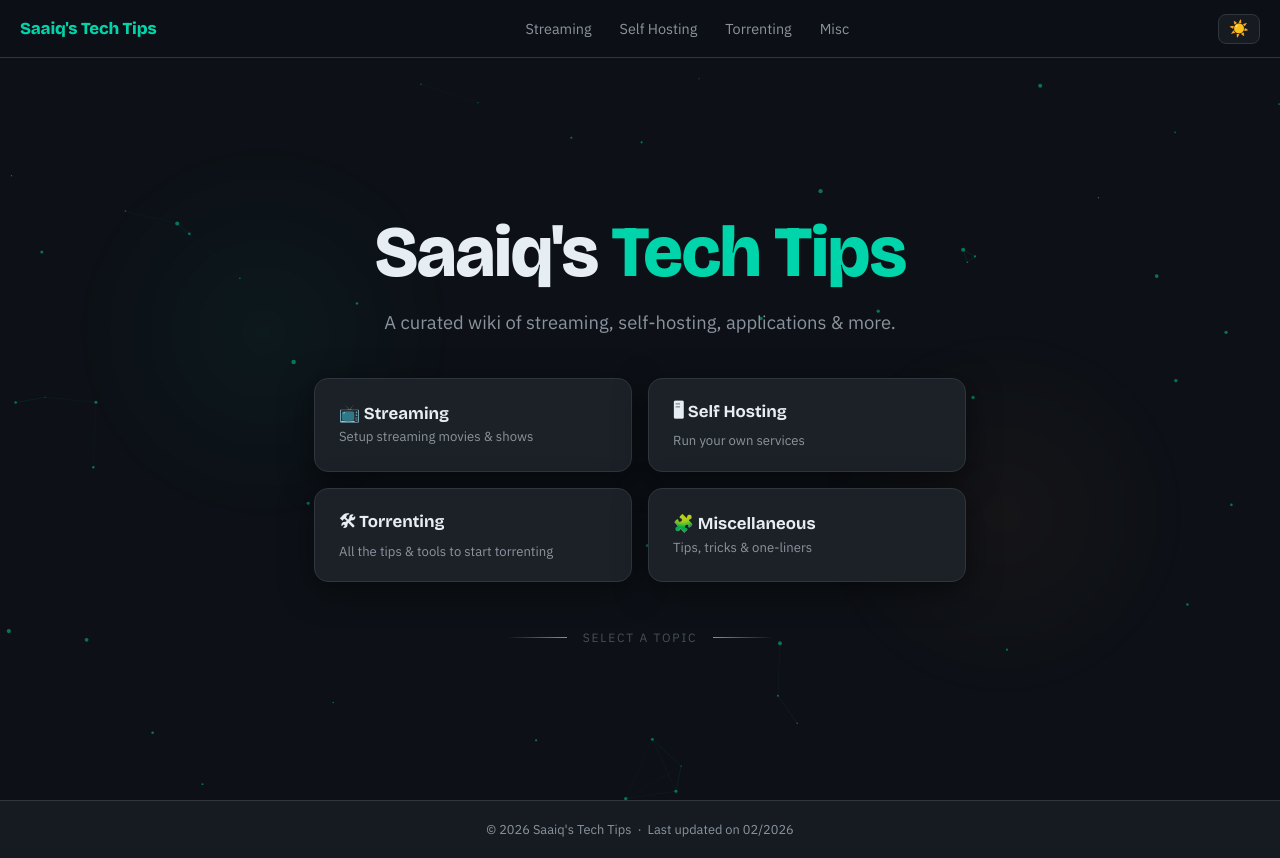
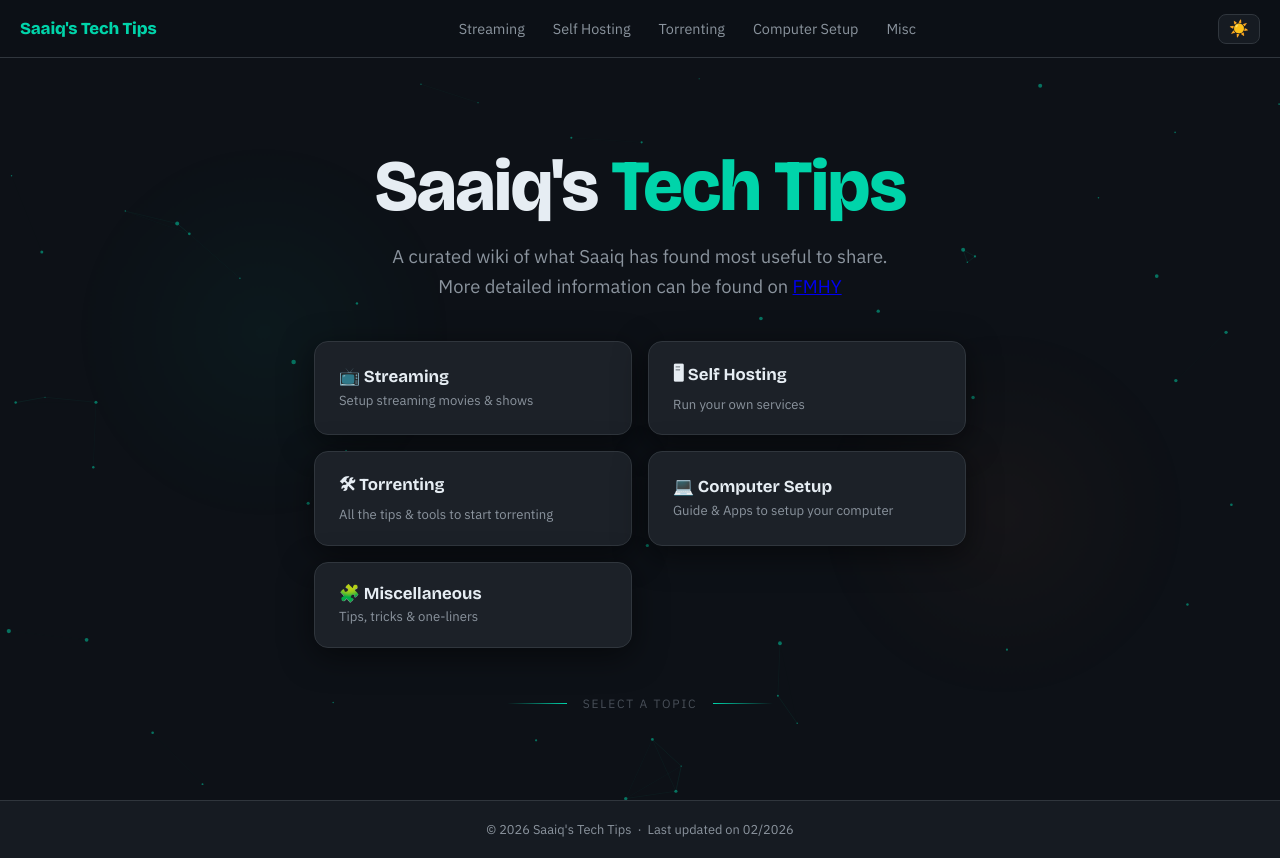
Before and after one commit to SaaiqAhmed/Tech-Tips, a React (Vite) app: page / in a window 1280 px wide. Built offline with nearby package versions, Linux system fonts and the light colour scheme.

Commit message:
added computer tab

```diff
--- a/src/App.jsx
+++ b/src/App.jsx
@@ -9,6 +9,7 @@ import WikiPage from './components/WikiPage.jsx'
 import streamingMD     from './content/streaming.md?raw'
 import selfhostingMD   from './content/selfhosting.md?raw'
 import torrentingMD  from './content/torrenting.md?raw'
+import computerMD  from './content/computer.md?raw'
 import miscellaneousMD from './content/miscellaneous.md?raw'
 
 /* Page registry — maps route key → markdown content */
@@ -16,6 +17,7 @@ const PAGES = {
   streaming:     streamingMD,
   selfhosting:   selfhostingMD,
   torrenting:    torrentingMD,
+  computer:    computerMD,
   miscellaneous: miscellaneousMD,
 }
 
--- a/src/components/Header.jsx
+++ b/src/components/Header.jsx
@@ -5,7 +5,8 @@ const NAV_ITEMS = [
   { key: 'streaming',     label: 'Streaming'    },
   { key: 'selfhosting',   label: 'Self Hosting' },
   { key: 'torrenting',  label: 'Torrenting' },
-  { key: 'miscellaneous', label: 'Misc'         },
+  { key: 'computer',  label: 'Computer Setup' },
+  { key: 'miscellaneous', label: 'Misc' },
 ]
 
 /**
--- a/src/components/HomePage.jsx
+++ b/src/components/HomePage.jsx
@@ -5,6 +5,7 @@ const TOPICS = [
   { key: 'streaming', label: '📺 Streaming', desc: 'Setup streaming movies & shows' },
   { key: 'selfhosting', label: '🖥 Self Hosting', desc: 'Run your own services' },
   { key: 'torrenting',  label: '🛠 Torrenting', desc: 'All the tips & tools to start torrenting' },
+  { key: 'computer',  label: '💻 Computer Setup', desc: 'Guide & Apps to setup your computer' },
   { key: 'miscellaneous', label: '🧩 Miscellaneous', desc: 'Tips, tricks & one-liners' },
 ]
 
@@ -72,7 +73,8 @@ export default function HomePage({ setPage, dark, t }) {
             animationFillMode: 'forwards',
           }}
         >
-          A curated wiki of streaming, self-hosting, applications & more.
+          A curated wiki of what Saaiq has found most useful to share.<br/>
+          More detailed information can be found on <a href="https://fmhy.net/">FMHY</a>
         </p>
 
         {/* Navigation cards — stagger-animated upward */}
```
Also changed, not shown: src/content/computer.md (added).
